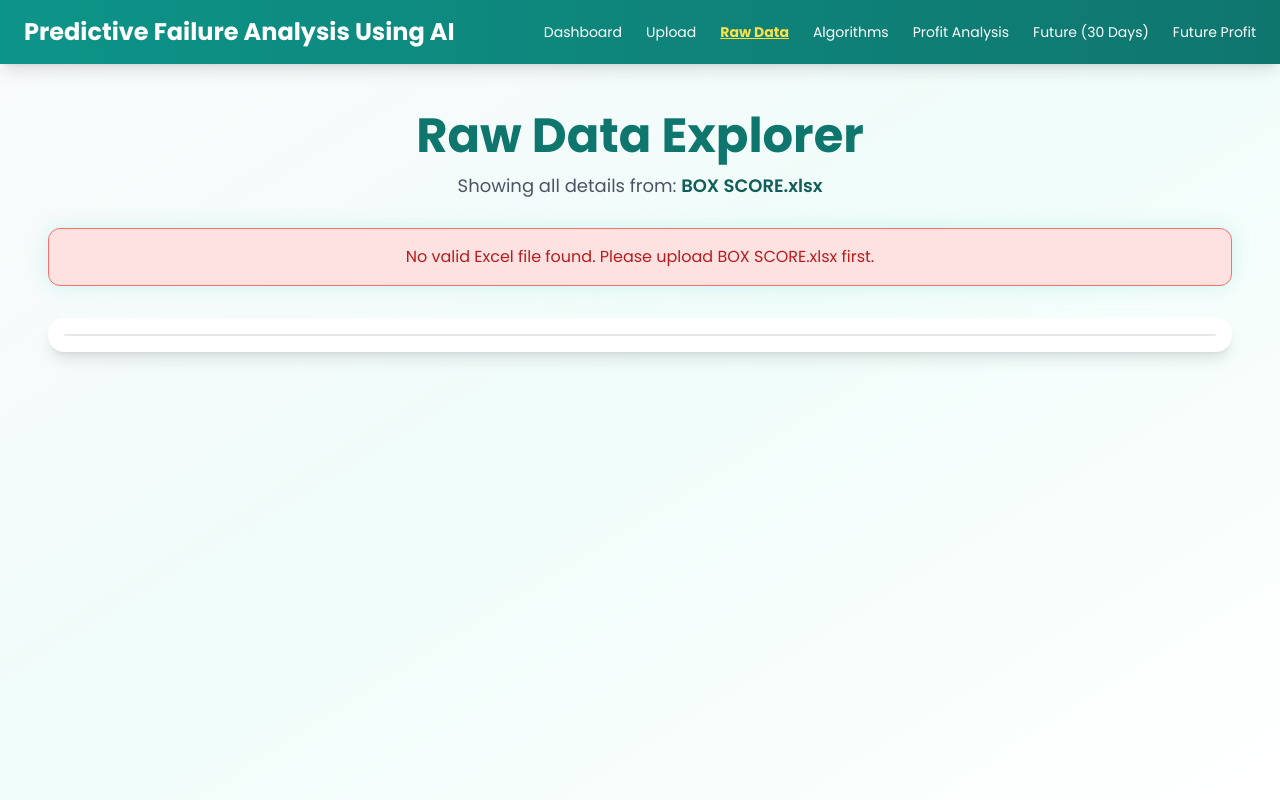
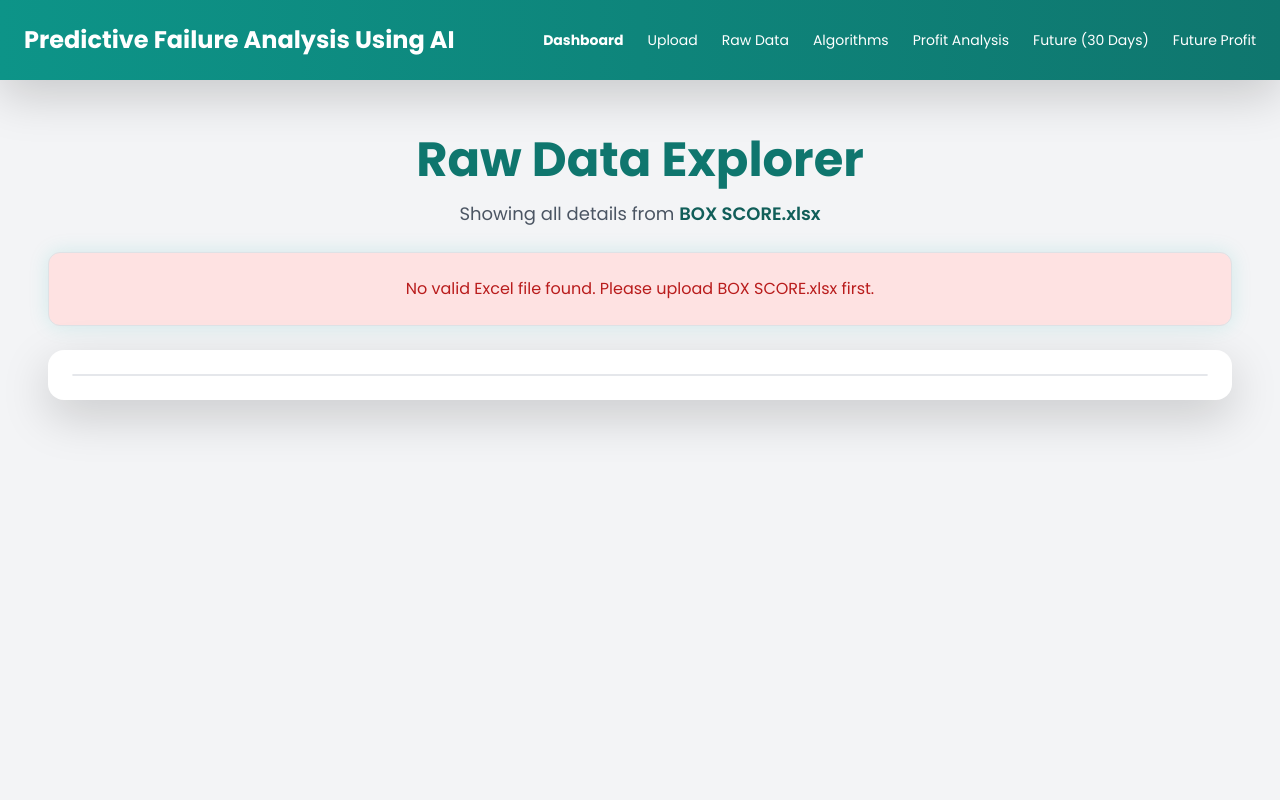
Before and after one commit to Srihariniv/predictive-failure-analysis, a Django app: page /raw-data/ in a window 1280 px wide. Run offline with Django 5.2, Linux system fonts and the light colour scheme; some libraries are stand-ins or nearby versions.

Commit message:
Fix raw data header styling and reuse base navbar in profit page

```diff
--- a/analysi/templates/analysi/base.html
+++ b/analysi/templates/analysi/base.html
@@ -1,14 +1,22 @@
 <!DOCTYPE html>
 <html lang="en">
 <head>
-  <meta charset="UTF-8">
-  <meta name="viewport" content="width=device-width, initial-scale=1.0">
+  <meta charset="UTF-8" />
+  <title>{% block title %}AI Dashboard{% endblock %}</title>
+
+  <!-- Tailwind & Libraries (COMMON) -->
   <script src="https://cdn.tailwindcss.com"></script>
+  <script src="https://cdn.jsdelivr.net/npm/chart.js"></script>
+  <script src="https://cdn.jsdelivr.net/npm/html2pdf.js@0.10.1/dist/html2pdf.bundle.min.js"></script>
+  <script src="https://cdn.jsdelivr.net/npm/xlsx/dist/xlsx.full.min.js"></script>
+
+  {% block extra_head %}{% endblock %}
 </head>
 
 <body class="bg-gray-100">
+{% load extra_filters %}
 
-<!-- ================= NAVBAR ================= -->
+<!-- ================= NAVBAR (SAVED FROM YOUR DASHBOARD) ================= -->
 <nav class="bg-gradient-to-r from-teal-600 to-teal-700 text-white shadow-lg">
   <div class="container mx-auto px-6 py-4 flex justify-between items-center">
 
@@ -19,17 +27,26 @@
 
     <!-- DESKTOP MENU -->
     <div class="hidden md:flex gap-6 text-sm">
-      <a href="{% url 'dashboard' %}" class="hover:underline">Dashboard</a>
+      <a href="{% url 'dashboard' %}" class="hover:underline font-bold">Dashboard</a>
       <a href="{% url 'upload_file' %}" class="hover:underline">Upload</a>
       <a href="{% url 'raw_data' %}" class="hover:underline">Raw Data</a>
       <a href="{% url 'algorithms' %}" class="hover:underline">Algorithms</a>
-      <a href="{% url 'profit_analysis' %}" class="hover:underline">Profit Analysis</a>
+
+      <a href="{% url 'profit_analysis' %}"
+        class="hover:underline {% if request.resolver_match.url_name == 'profit_analysis' %}font-bold text-yellow-300 underline{% endif %}">
+        Profit Analysis
+      </a>
+
       <a href="{% url 'future_predictions' %}" class="hover:underline">Future (30 Days)</a>
-      <a href="{% url 'future_box_score' %}" class="hover:underline">Future Profit</a>
+
+      <a href="{% url 'future_box_score' %}"
+        class="{% if request.resolver_match.url_name == 'future_box_score' %}text-yellow-300 underline{% endif %}">
+        Future Profit
+      </a>
     </div>
 
-    <!-- HAMBURGER (MOBILE) -->
-    <button id="menuBtn" class="md:hidden focus:outline-none">
+    <!-- HAMBURGER -->
+    <button id="menuBtn" class="md:hidden">
       <svg class="w-7 h-7" fill="none" stroke="currentColor" stroke-width="2"
            viewBox="0 0 24 24">
         <path stroke-linecap="round" stroke-linejoin="round"
@@ -40,7 +57,7 @@
 
   <!-- MOBILE MENU -->
   <div id="mobileMenu" class="hidden md:hidden px-6 pb-4 space-y-3 text-sm">
-    <a href="{% url 'dashboard' %}" class="block hover:underline">Dashboard</a>
+    <a href="{% url 'dashboard' %}" class="block hover:underline font-bold">Dashboard</a>
     <a href="{% url 'upload_file' %}" class="block hover:underline">Upload</a>
     <a href="{% url 'raw_data' %}" class="block hover:underline">Raw Data</a>
     <a href="{% url 'algorithms' %}" class="block hover:underline">Algorithms</a>
@@ -51,17 +68,22 @@
 </nav>
 <!-- ================= END NAVBAR ================= -->
 
+<!-- PAGE CONTENT -->
+<div class="container mx-auto p-6">
+  {% block content %}{% endblock %}
+</div>
+
+<!-- MOBILE MENU SCRIPT -->
 <script>
-  document.addEventListener("DOMContentLoaded", function () {
-    const btn = document.getElementById("menuBtn");
-    const menu = document.getElementById("mobileMenu");
-    if (btn && menu) {
-      btn.addEventListener("click", () => menu.classList.toggle("hidden"));
-    }
-  });
+  const btn = document.getElementById('menuBtn');
+  const menu = document.getElementById('mobileMenu');
+  if (btn) {
+    btn.addEventListener('click', () => {
+      menu.classList.toggle('hidden');
+    });
+  }
 </script>
 
-{% block content %}{% endblock %}
-
+{% block extra_js %}{% endblock %}
 </body>
 </html>
--- a/analysi/templates/analysi/dashboard.html
+++ b/analysi/templates/analysi/dashboard.html
@@ -6,6 +6,9 @@
   <script src="https://cdn.jsdelivr.net/npm/chart.js"></script>
   <script src="https://cdn.jsdelivr.net/npm/html2pdf.js@0.10.1/dist/html2pdf.bundle.min.js"></script>
   <script src="https://cdn.jsdelivr.net/npm/xlsx/dist/xlsx.full.min.js"></script>
+  <link href="https://fonts.googleapis.com/css2?family=Poppins:wght@400;600;700&display=swap" rel="stylesheet" />
+<link href="https://cdn.jsdelivr.net/npm/bootstrap@5.3.2/dist/css/bootstrap.min.css" rel="stylesheet">
+
   <title>AI Dashboard</title>
   <style>
     .search-box { @apply w-full px-4 py-3 rounded-xl shadow-md focus:outline-none focus:ring-2 transition-all duration-200 text-sm font-medium; }
--- a/analysi/templates/analysi/raw_data.html
+++ b/analysi/templates/analysi/raw_data.html
@@ -1,103 +1,101 @@
-<!DOCTYPE html>
-<html lang="en">
-<head>
-  <meta charset="UTF-8" />
-  <title>Raw Data – {{ file_name|default:"BOX SCORE.xlsx" }}</title>
-  <meta name="viewport" content="width=device-width, initial-scale=1.0" />
+{% extends 'analysi/base.html' %}
+{% load static %}
 
-  <!-- Tailwind -->
-  <script src="https://cdn.tailwindcss.com"></script>
+{% block title %}
+Raw Data – {{ file_name|default:"BOX SCORE.xlsx" }}
+{% endblock %}
+
+{% block extra_head %}
+<!-- Bootstrap -->
+<link href="https://cdn.jsdelivr.net/npm/bootstrap@5.3.2/dist/css/bootstrap.min.css" rel="stylesheet">
 
 <!-- Chart.js -->
 <script src="https://cdn.jsdelivr.net/npm/chart.js"></script>
 
 <!-- Font -->
-  <link href="https://fonts.googleapis.com/css2?family=Poppins:wght@400;600;700&display=swap" rel="stylesheet" />
+<link href="https://fonts.googleapis.com/css2?family=Poppins:wght@400;600;700&display=swap" rel="stylesheet">
 
 <style>
-    body { font-family: 'Poppins', sans-serif; }
-    .glow { box-shadow: 0 0 20px rgba(20,184,166,0.15); }
+  body {
+    font-family: 'Poppins', sans-serif;
+  }
 
+  .glow {
+    box-shadow: 0 0 20px rgba(20,184,166,0.15);
+  }
+
+  /* ===== TABLE WRAPPER ===== */
   .table-scroll {
-      max-height: 80vh;
+    max-height: 75vh;
     overflow-y: auto;
     overflow-x: auto;
     border: 1px solid #e5e7eb;
     border-radius: 12px;
   }
 
-    table { min-width: 1300px; }
+  table {
+    min-width: 1200px;
+  }
 
   thead th {
     position: sticky;
     top: 0;
+
     background: #0d9488;
     color: white;
     z-index: 10;
   }
+
+  /* ===== IPAD ===== */
+  @media (max-width: 1024px) {
+    .table-scroll {
+      max-height: 60vh;
+    }
+
+    table {
+      min-width: 900px;
+    }
+
+    td, th {
+      padding: 6px 10px;
+      font-size: 12px;
+    }
+  }
+
+  /* ===== MOBILE ===== */
+  @media (max-width: 768px) {
+    .table-scroll {
+      max-height: 50vh;
+    }
+
+    table {
+      min-width: 700px;
+    }
+
+    td, th {
+      padding: 5px 8px;
+      font-size: 11px;
+    }
+  }
 </style>
-</head>
+{% endblock %}
+{% block content %}
+<div class="container mx-auto px-4 md:px-12 py-8 pt-8">
 
-<body class="bg-gradient-to-br from-gray-50 via-teal-50 to-white min-h-screen">
 
-<!-- ================= SAME DASHBOARD NAVBAR ================= -->
-<nav class="bg-gradient-to-r from-teal-600 to-teal-700 text-white shadow-lg fixed top-0 left-0 right-0 z-50">
-  <div class="container mx-auto px-6 py-4 flex justify-between items-center">
-
-    <!-- LOGO -->
-    <a href="{% url 'home' %}" class="text-xl md:text-2xl font-bold">
-      Predictive Failure Analysis Using AI
-    </a>
-
-    <!-- DESKTOP MENU -->
-    <div class="hidden md:flex gap-6 text-sm items-center">
-      <a href="{% url 'dashboard' %}" class="hover:underline">Dashboard</a>
-      <a href="{% url 'upload_file' %}" class="hover:underline">Upload</a>
-      <a href="{% url 'raw_data' %}" class="font-bold underline text-yellow-300">Raw Data</a>
-      <a href="{% url 'algorithms' %}" class="hover:underline">Algorithms</a>
-      <a href="{% url 'profit_analysis' %}" class="hover:underline">Profit Analysis</a>
-      <a href="{% url 'future_predictions' %}" class="hover:underline">Future (30 Days)</a>
-      <a href="{% url 'future_box_score' %}" class="hover:underline">Future Profit</a>
-    </div>
-
-    <!-- MOBILE HAMBURGER -->
-    <button id="menuBtn" class="md:hidden text-2xl">
-      ☰
-    </button>
-  </div>
-
-  <!-- MOBILE MENU (DASHBOARD STYLE) -->
-  <div id="mobileMenu"
-       class="hidden md:hidden fixed top-[72px] left-0 w-64 h-full
-              bg-teal-700 text-white px-6 py-6 space-y-4 shadow-xl">
-
-    <a href="{% url 'dashboard' %}" class="block font-bold">Dashboard</a>
-    <a href="{% url 'upload_file' %}" class="block">Upload</a>
-    <a href="{% url 'raw_data' %}" class="block font-bold text-yellow-300 underline">Raw Data</a>
-    <a href="{% url 'algorithms' %}" class="block">Algorithms</a>
-    <a href="{% url 'profit_analysis' %}" class="block">Profit Analysis</a>
-    <a href="{% url 'future_predictions' %}" class="block">Future (30 Days)</a>
-    <a href="{% url 'future_box_score' %}" class="block">Future Profit</a>
-  </div>
-</nav>
-<!-- ================= END NAVBAR ================= -->
-
-<!-- ================= CONTENT ================= -->
-<div class="container mx-auto px-4 md:px-12 py-8 pt-28">
-
-  <h1 class="text-4xl md:text-5xl font-bold text-teal-700 mb-3 text-center">
+  <h1 class="text-3xl md:text-5xl font-bold text-teal-700 mb-3 text-center">
     Raw Data Explorer
   </h1>
 
-  <p class="text-lg text-gray-600 text-center mb-7">
-    Showing all details from:
+  <p class="text-sm md:text-lg text-gray-600 text-center mb-6">
+    Showing all details from
     <span class="text-teal-800 font-semibold">
       {{ file_name|default:"BOX SCORE.xlsx" }}
     </span>
   </p>
 
   {% if error %}
-    <div class="bg-red-100 border border-red-400 text-red-700 p-4 rounded-xl mb-8 text-center glow">
+    <div class="bg-red-100 border border-red-400 text-red-700 p-4 rounded-xl mb-6 text-center glow">
       {{ error }}
     </div>
   {% endif %}
@@ -109,7 +107,11 @@
         <thead>
           <tr>
             {% for col in main_table_cols_range %}
-              <th class="px-4 py-3 border border-gray-300 text-left font-semibold uppercase whitespace-nowrap"></th>
+            <th class="border border-green-600 border-t-4
+           text-left text-lg font-bold uppercase
+           whitespace-nowrap px-3 py-2">
+</th>
+
             {% endfor %}
           </tr>
         </thead>
@@ -118,7 +120,7 @@
           {% for row in main_table %}
             <tr class="odd:bg-gray-50 even:bg-white">
               {% for cell in row %}
-                <td class="border border-gray-200 px-4 py-2 text-gray-700 font-mono whitespace-nowrap">
+                <td class="border border-gray-200 text-gray-700 font-mono whitespace-nowrap">
                   {{ cell }}
                 </td>
               {% endfor %}
@@ -130,17 +132,5 @@
   </div>
 
 </div>
-<!-- ================= END CONTENT ================= -->
 
-<!-- ================= NAVBAR JS ================= -->
-<script>
-  const menuBtn = document.getElementById("menuBtn");
-  const mobileMenu = document.getElementById("mobileMenu");
-
-  menuBtn.onclick = () => {
-    mobileMenu.classList.toggle("hidden");
-  };
-</script>
-
-</body>
-</html>
+{% endblock %}
```
Also changed, not shown: analysi/templates/analysi/profit_analysis.html (+43 -103 lines). Lines whose indentation alone changed are shown as unchanged.
